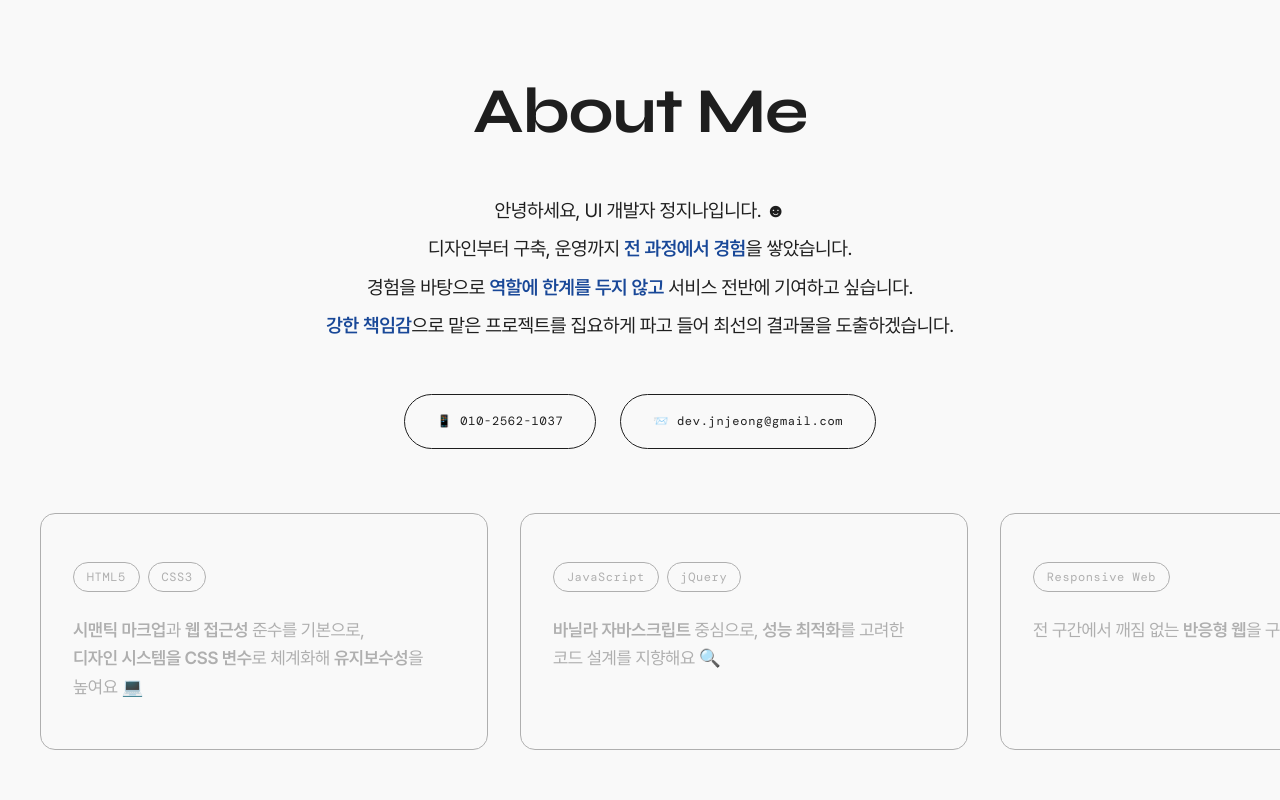
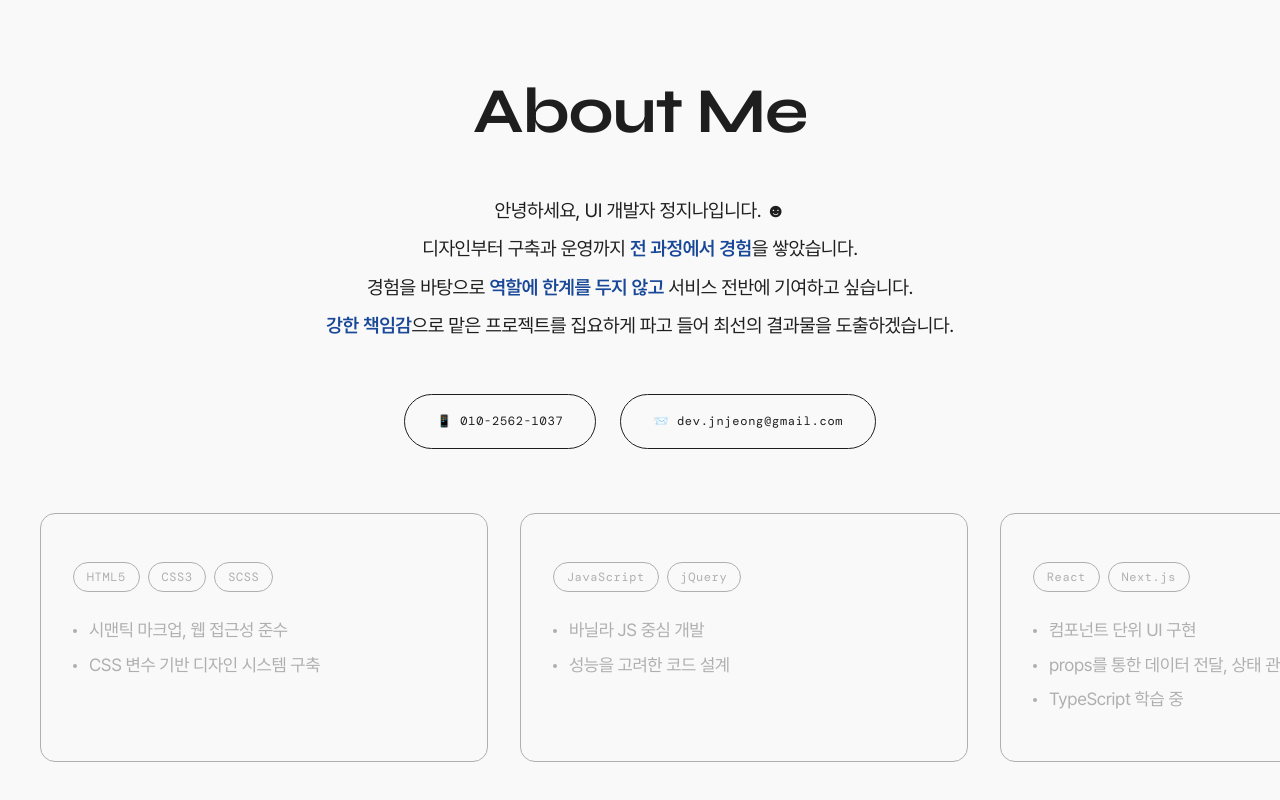
Before and after one commit to jinayeui/portfolio-v2, a Next.js app: page / in a window 1280 px wide. Shown: the part 848-1648 px from the top of the page. Built offline with nearby package versions, Linux system fonts and the light colour scheme.

Commit message:
feat: 기술 스택 문구 및 형식 수정

```diff
--- a/components/section/About.module.css
+++ b/components/section/About.module.css
@@ -82,8 +82,30 @@
       letter-spacing: -0.02em;
       transition: 0.2s;
 
-      strong {
-        font-weight: 600;
+      ul {
+        display: flex;
+        flex-direction: column;
+        gap: 0.4rem;
+        margin: 0;
+        padding: 0;
+        list-style: none;
+      }
+
+      li {
+        position: relative;
+        padding-left: 1rem;
+
+        &::before {
+          content: '';
+          position: absolute;
+          top: 0.75em;
+          left: 0;
+          width: 4px;
+          height: 4px;
+          border-radius: 50%;
+          background-color: currentColor;
+          transition: 0.2s;
+        }
       }
     }
 
@@ -98,8 +120,8 @@
         background-color: var(--color-primary-dim);
       }
 
-      dd strong {
-        color: var(--color-primary);
+      dd li::before {
+        background-color: var(--color-primary);
       }
     }
   }
--- a/components/section/About.tsx
+++ b/components/section/About.tsx
@@ -15,36 +15,41 @@ export default function About() {
               <div className={styles.skill}>
                 <dt>HTML5</dt>
                 <dt>CSS3</dt>
+                <dt>SCSS</dt>
                 <dd>
-                  <strong>시맨틱 마크업</strong>과 <strong>웹 접근성</strong> 준수를 기본으로,<br />
-                  <strong>디자인 시스템을 CSS 변수</strong>로 체계화해 <strong>유지보수성</strong>을 높여요 💻
+                  <ul>
+                    <li>시맨틱 마크업, 웹 접근성 준수</li>
+                    <li>CSS 변수 기반 디자인 시스템 구축</li>
+                  </ul>
                 </dd>
               </div>
               <div className={styles.skill}>
                 <dt>JavaScript</dt>
                 <dt>jQuery</dt>
                 <dd>
-                  <strong>바닐라 자바스크립트</strong> 중심으로, <strong>성능 최적화</strong>를 고려한 코드 설계를 지향해요 🔍
+                  <ul>
+                    <li>바닐라 JS 중심 개발</li>
+                    <li>성능을 고려한 코드 설계</li>
+                  </ul>
                 </dd>
               </div>
               <div className={styles.skill}>
-                <dt>Responsive Web</dt>
+                <dt>React</dt>
+                <dt>Next.js</dt>
                 <dd>
-                  전 구간에서 깨짐 없는 <strong>반응형 웹</strong>을 구현해요 📲
+                  <ul>
+                    <li>컴포넌트 단위 UI 구현</li>
+                    <li>props를 통한 데이터 전달, 상태 관리</li>
+                    <li>TypeScript 학습 중</li>
+                  </ul>
                 </dd>
               </div>
               <div className={styles.skill}>
                 <dt>Git</dt>
                 <dd>
-                  Git 기반 <strong>버전 관리</strong>와 <strong>협업</strong> 경험이 있어요 📂
-                </dd>
-              </div>
-              <div className={styles.skill}>
-                <dt>React</dt>
-                <dt>Next.js</dt>
-                <dt>TypeScript</dt>
-                <dd>
-                  <strong>프론트엔드 기술을 학습 중</strong>이에요 📚
+                  <ul>
+                    <li>Git 기반 버전 관리, 협업</li>
+                  </ul>
                 </dd>
               </div>
             </dl>
@@ -54,7 +59,7 @@ export default function About() {
 
           <p className={styles.text} data-aos='fade-in' data-aos-delay='200'>
             안녕하세요, UI 개발자 정지나입니다. ☻<br />
-            디자인부터 구축, 운영까지 <strong>전 과정에서 경험</strong>을 쌓았습니다.<br />
+            디자인부터 구축과 운영까지 <strong>전 과정에서 경험</strong>을 쌓았습니다.<br />
             경험을 바탕으로 <strong>역할에 한계를 두지 않고</strong> 서비스 전반에 기여하고 싶습니다.<br />
             <strong>강한 책임감</strong>으로 맡은 프로젝트를 집요하게 파고 들어 최선의 결과물을 도출하겠습니다.
           </p>
```
